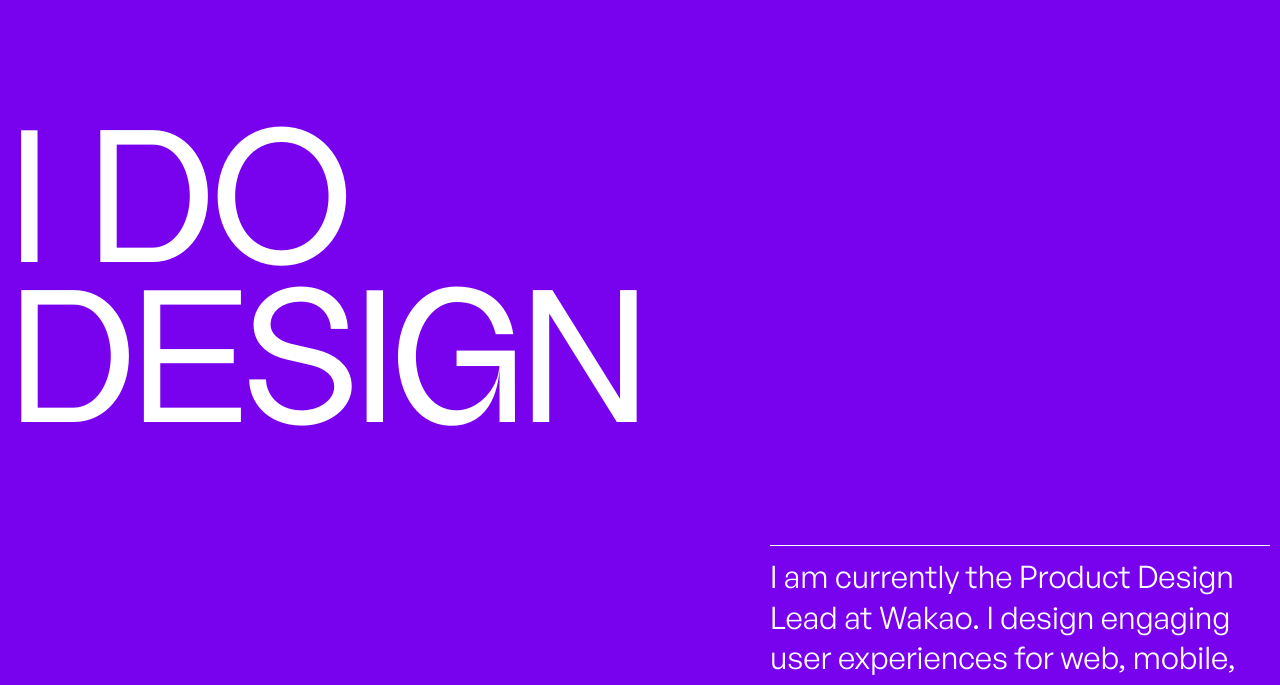
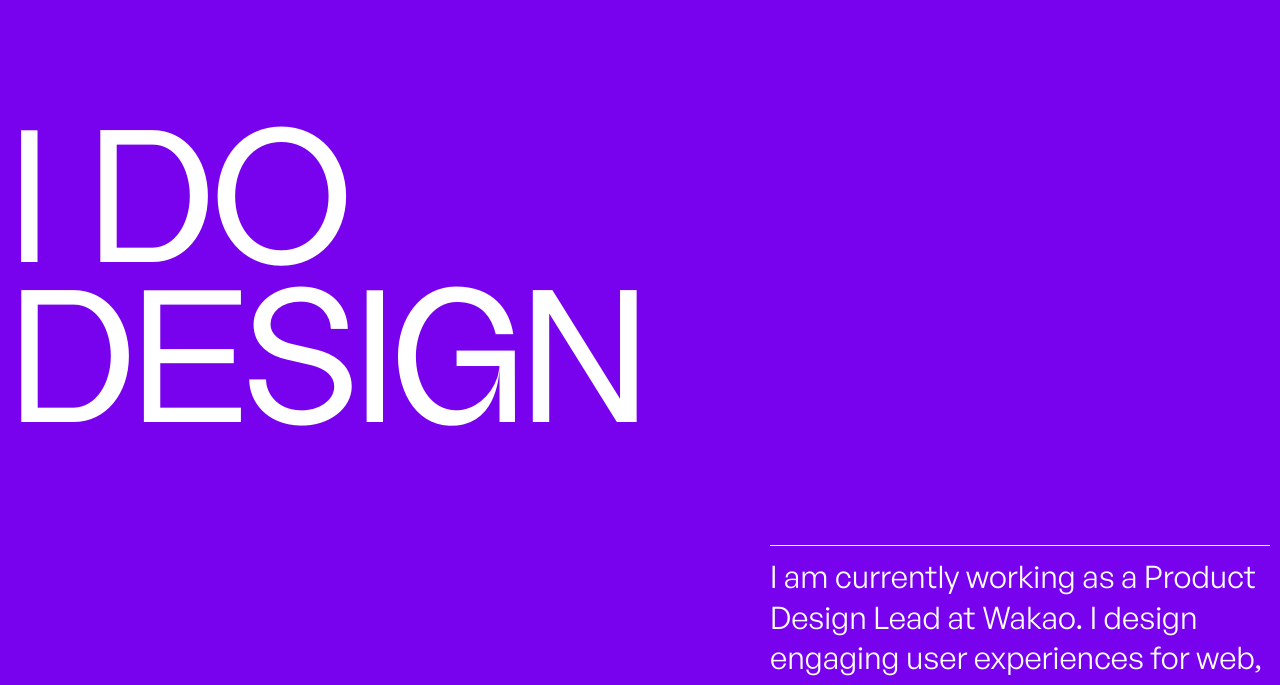
Before and after one commit to xenovide/dokania.in, a plain HTML site: page index.html in a window 1280 px wide. Shown: the part 115-800 px from the top of the page. Drawn offline with Linux system fonts and the light colour scheme; a script that the page names is missing.

Commit message:
Add files via upload

```diff
--- a/index.html
+++ b/index.html
@@ -197,7 +197,7 @@
                 I Do </br> Design            </h1>
 
         <div class="description">
-            <p>I am currently the Product Design Lead at Wakao. I design engaging user experiences for web, mobile, TV, Car, and more.</p>        </div>
+            <p>I am currently working as a Product Design Lead at Wakao. I design engaging user experiences for web, mobile, TV, Car, and more.</p>        </div>
 
 
         <a href="#" class="scroller follower">
```
